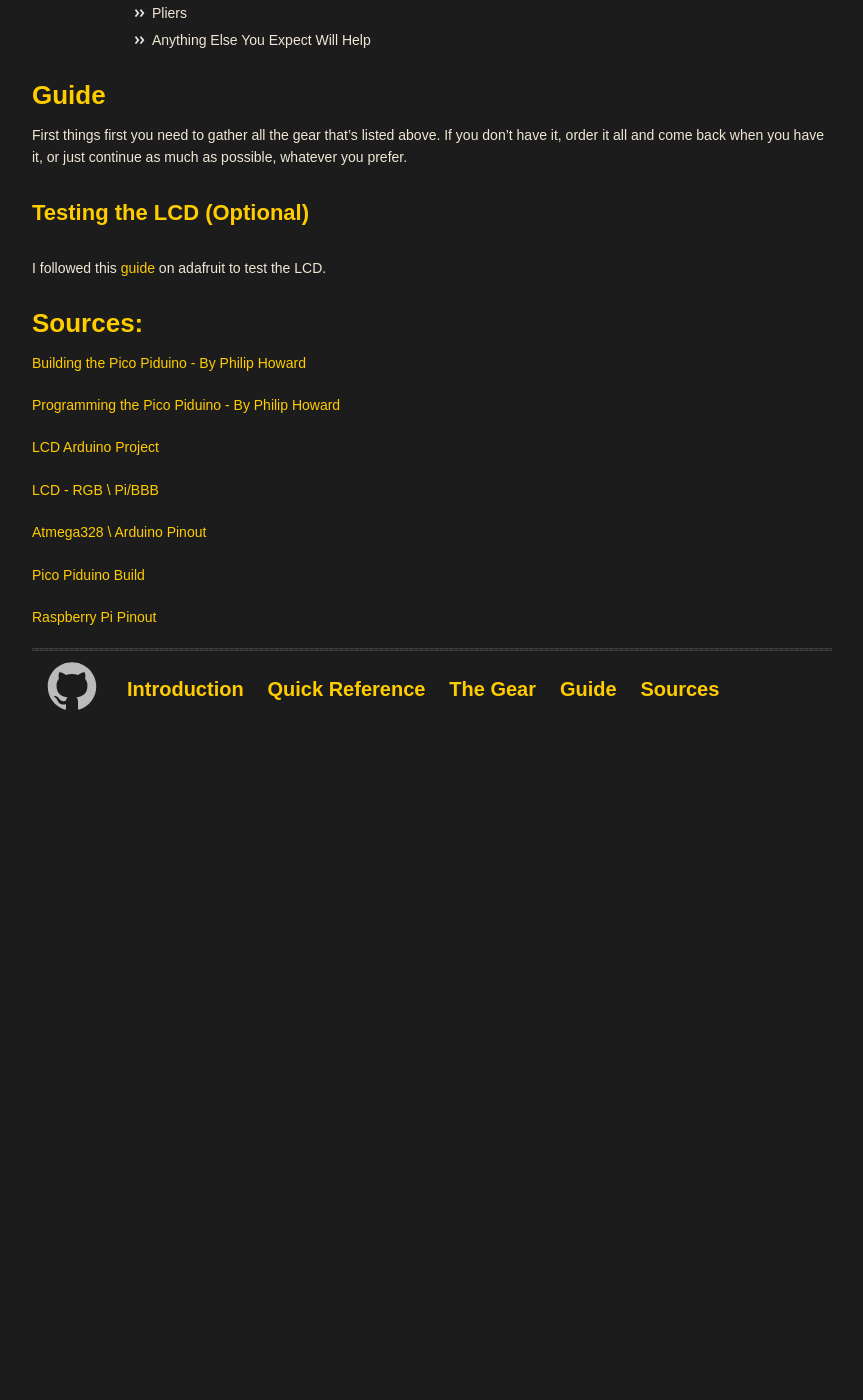
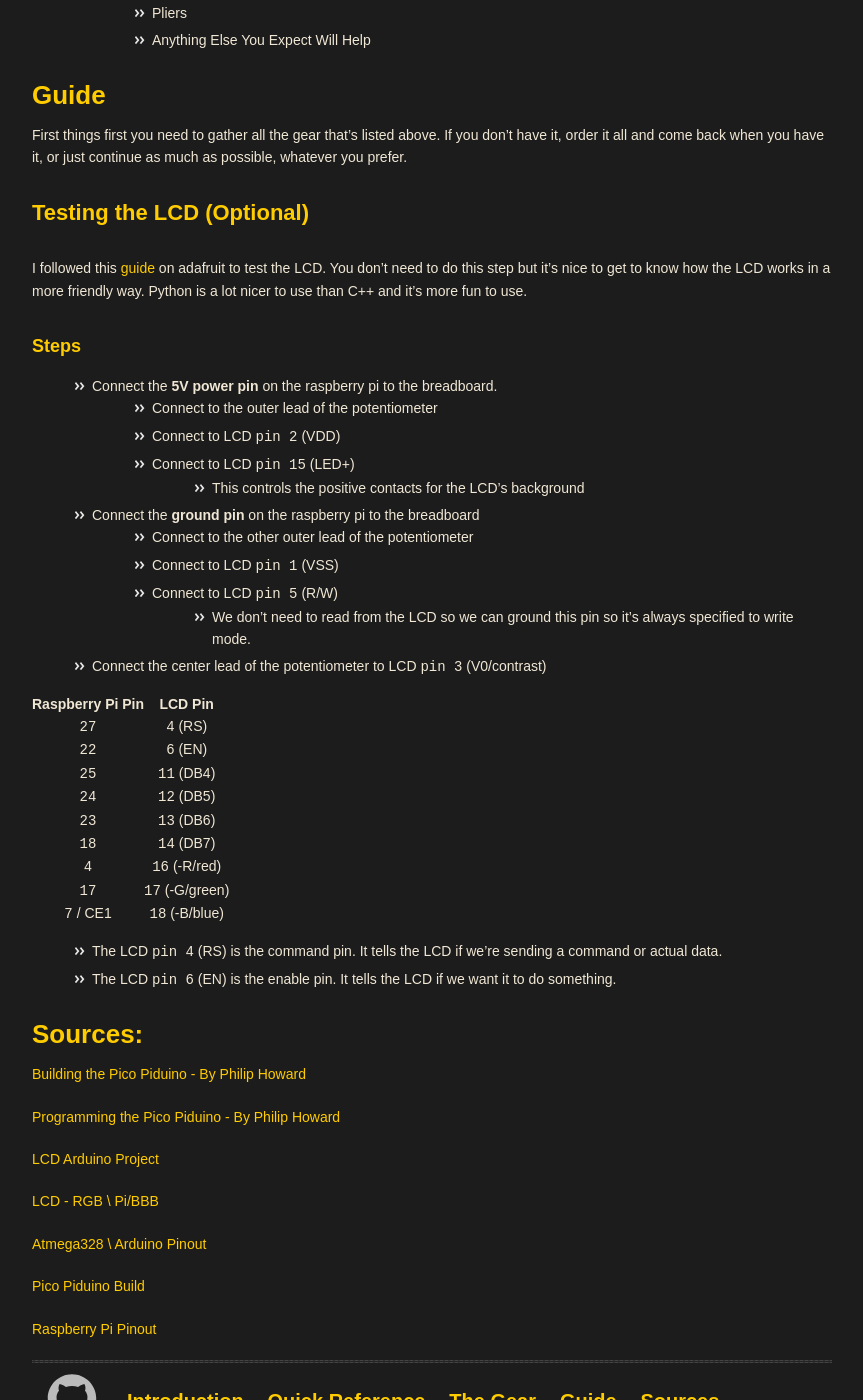
Before and after one commit to DerekStride/DerekStride.github.io, a Jekyll site: the page built from _posts/2015-02-26-Atemga328-LCD.md, in a window 1280 px wide and 1400 px high, scrolled down 1169 px. Shown: the whole window, without its empty margins (208-1071 px from the left). Built offline with Jekyll 4.4.1, drawn with Linux system fonts in a browser that asks for light colours; before the commit the page ends 1967 px from its top, so only the background shows below that.

Commit message:
Added new SYSC2003 project and associated files. also moved everything to the posts folder and got permalinks working nicely, fixed Header & footer as well to match new styles

```diff
--- a/_includes/footer.html
+++ b/_includes/footer.html
@@ -2,7 +2,7 @@
   <div class="lockup">
     <hr>
 
-    <div class="logo"><a href="https://github.com/DerekStride">{% include icons/github-logo.html %}</a></div>
+    <div class="logo"><a href="https://github.com/{{ site.data.general.github }}">{% include icons/github-logo.html %}</a></div>
 
     <div class="sub-menu">
 
--- a/_includes/header.html
+++ b/_includes/header.html
@@ -1,7 +1,7 @@
 <header>
 
   <div class="lockup">
-    <div class="logo"><a href="https://github.com/DerekStride">{% include icons/github-logo.html %}</a></div>
+    <div class="logo"><a href="https://github.com/{{ site.data.general.github }}">{% include icons/github-logo.html %}</a></div>
 
     <div class="sub-menu">
       <nav>
--- a/Atmega328-LCD.md
+++ b/_posts/2015-02-26-Atemga328-LCD.md
@@ -1,6 +1,7 @@
 ---
 title: Atmega328p w/Arduino bootloader RGB LCD
 layout: project
+permalink: /Atmega328-LCD
 menu:
 - header: Introduction
   url:    introduction
@@ -56,7 +57,38 @@ First things first you need to gather all the gear that's listed above. If you d
 
 #### Testing the LCD (Optional)
 
-I followed this [guide](https://learn.adafruit.com/character-lcd-with-raspberry-pi-or-beaglebone-black/overview) on adafruit to test the LCD.
+I followed this [guide](https://learn.adafruit.com/character-lcd-with-raspberry-pi-or-beaglebone-black/overview) on adafruit to test the LCD. You don't need to do this step but it's nice to get to know how the LCD works in a more friendly way. Python is a lot nicer to use than C++ and it's more fun to use.
+
+##### Steps
+
+* Connect the **5V power pin** on the raspberry pi to the breadboard.
+  - Connect to the outer lead of the potentiometer
+  - Connect to LCD `pin 2` (VDD)
+  - Connect to LCD `pin 15` (LED+)
+    * This controls the positive contacts for the LCD's background
+* Connect the **ground pin** on the raspberry pi to the breadboard
+  - Connect to the other outer lead of the potentiometer
+  - Connect to LCD `pin 1` (VSS)
+  - Connect to LCD `pin 5` (R/W)
+    * We don't need to read from the LCD so we can ground this pin so it's always specified to write mode.
+* Connect the center lead of the potentiometer to LCD `pin 3` (V0/contrast)
+
+
+ Raspberry Pi Pin  |  LCD Pin
+:-----------------:|:-----------:
+`27`               | `4`  (RS)
+`22`               | `6`  (EN)
+`25`               | `11` (DB4)
+`24`               | `12` (DB5)
+`23`               | `13` (DB6)
+`18`               | `14` (DB7)
+`4`                | `16` (-R/red)
+`17`               | `17` (-G/green)
+`7` / CE1          | `18` (-B/blue)
+
+* The LCD `pin 4` (RS) is the command pin. It tells the LCD if we're sending a command or actual data.
+* The LCD `pin 6` (EN) is the enable pin. It tells the LCD if we want it to do something.
+
 
 ### Sources:
 
```
Also changed, not shown: _data/general.yml (+5 -4 lines), _posts/2015-02-26-SYSC2003.md (added, +27 -0 lines), assets/projects/sysc2003/ICCsettings.jpg (added), assets/projects/sysc2003/NoICEPC.jpg (added), assets/projects/sysc2003/NoICETargetCommunication.jpg (added), assets/projects/sysc2003/NoICEload.jpg (added), assets/projects/sysc2003/addFiles.jpg (added), assets/projects/sysc2003/asmFiles.jpg (added), assets/projects/sysc2003/miniIDEsetting.jpg (added).
